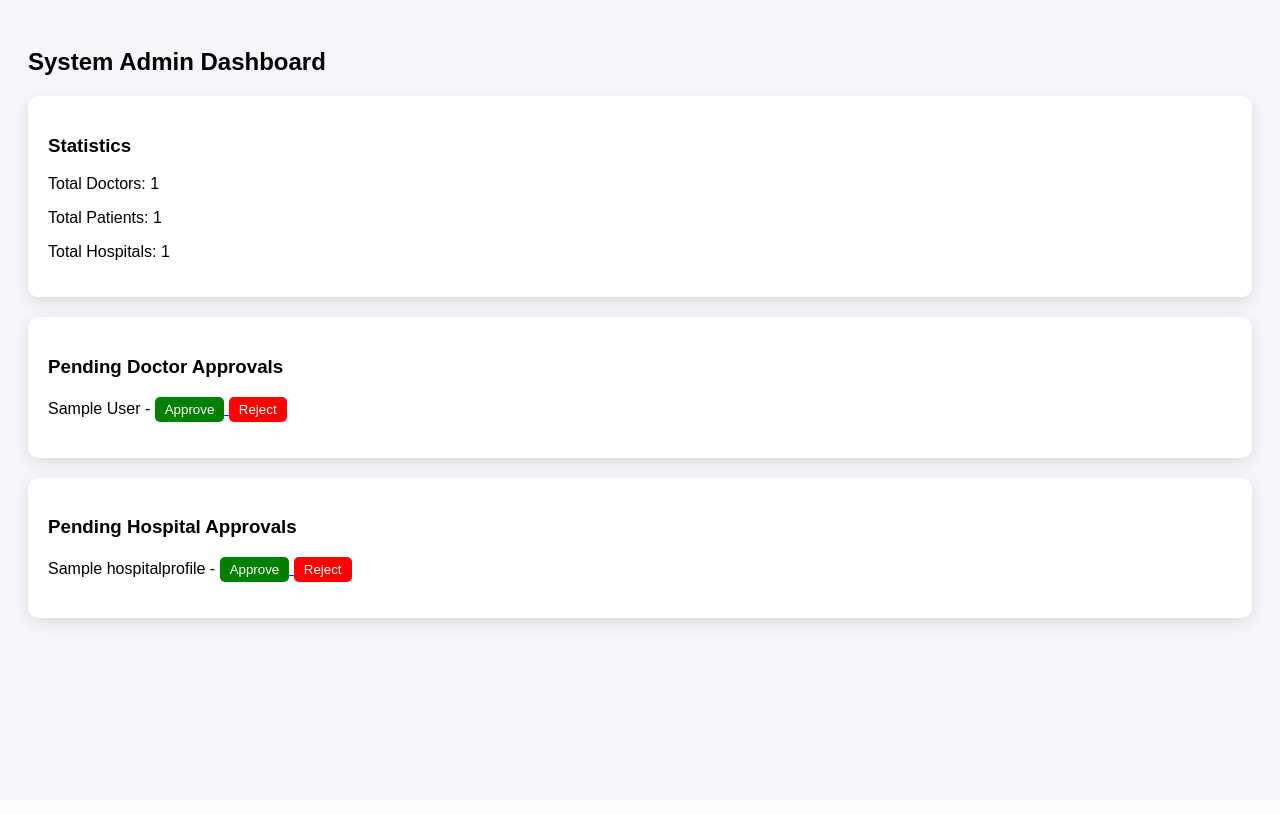
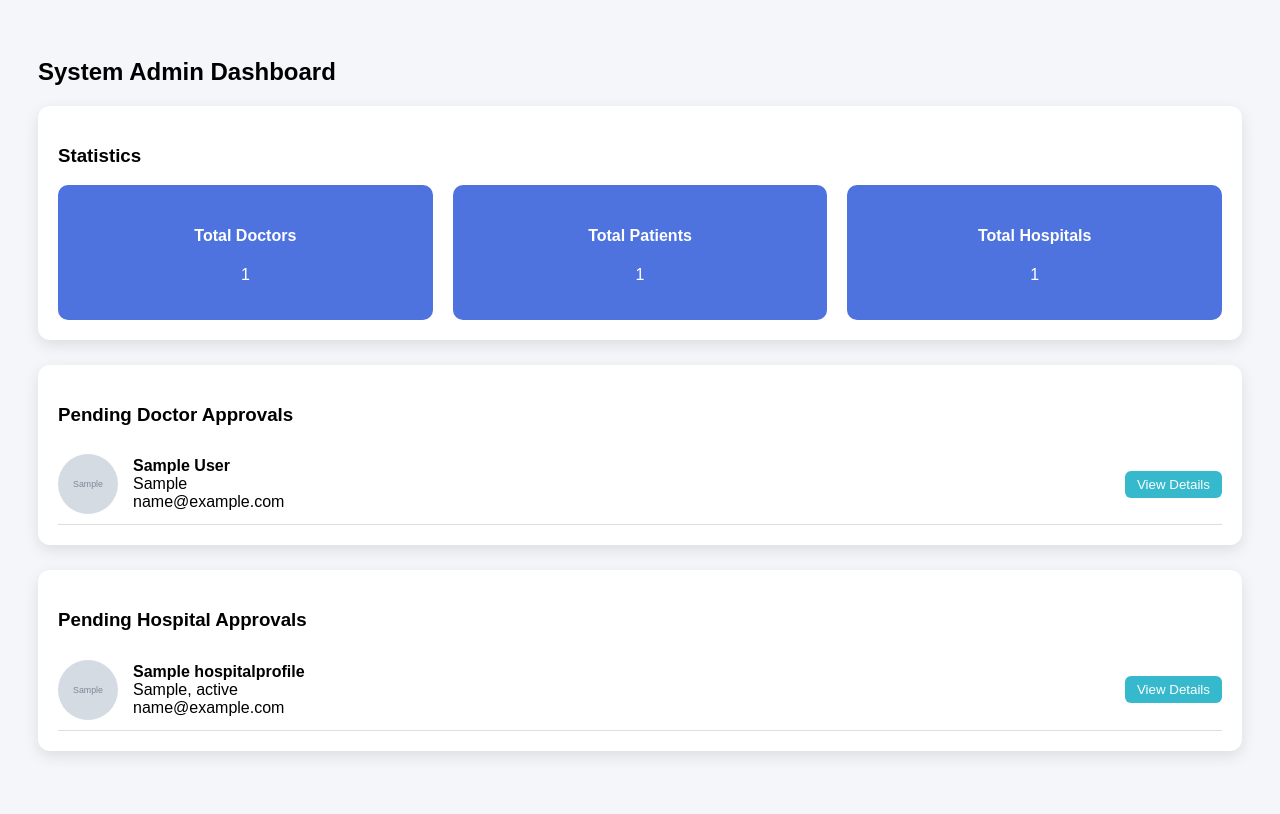
Before and after one commit to milankothiya008/healthcare, a Django app: template healthcare_system/accounts/templates/admin_dashboard.html in a window 1280 px wide. Before the commit the page ends 628 px from the top, so only its background shows below. Run offline with Django 5.2, Linux system fonts and the light colour scheme; tables that the repository leaves empty hold one stand-in row (values such as "Sample post"); the template is opened without the code that fills it: values that come from a table or form of the project are taken from there, most other values are stand-ins (such as "Sample title", 1, 10 or a date in 2020); grey boxes marked "Sample" are stand-in pictures.

Commit message:
[IMP] admin functinality and update UI

```diff
--- a/healthcare_system/accounts/models.py
+++ b/healthcare_system/accounts/models.py
@@ -34,6 +34,7 @@ class User(AbstractBaseUser, PermissionsMixin):
     role = models.CharField(max_length=20, choices=ROLE_CHOICES)
     is_active = models.BooleanField(default=True)
     is_staff = models.BooleanField(default=False)
+    is_blocked = models.BooleanField(default=False)
 
     USERNAME_FIELD = 'email'
     REQUIRED_FIELDS = []
--- a/healthcare_system/accounts/templates/admin_dashboard.html
+++ b/healthcare_system/accounts/templates/admin_dashboard.html
@@ -2,65 +2,168 @@
 <html>
 <head>
     <title>System Admin Dashboard</title>
+
     <style>
-        body { font-family: Arial; background: #f4f6f9; padding: 20px; }
+        body {
+            font-family: Arial, sans-serif;
+            background: #f4f6f9;
+            padding: 30px;
+        }
+
+        h2 {
+            margin-bottom: 20px;
+        }
+
         .card {
             background: white;
             padding: 20px;
-            margin-bottom: 20px;
+            border-radius: 12px;
+            box-shadow: 0 5px 15px rgba(0,0,0,0.1);
+            margin-bottom: 25px;
+        }
+
+        .stats {
+            display: flex;
+            gap: 20px;
+        }
+
+        .stat-box {
+            flex: 1;
+            background: #4e73df;
+            color: white;
+            padding: 20px;
             border-radius: 10px;
-            box-shadow: 0 5px 15px rgba(0,0,0,0.1);
+            text-align: center;
         }
+
+        .profile-card {
+            display: flex;
+            align-items: center;
+            justify-content: space-between;
+            padding: 10px 0;
+            border-bottom: 1px solid #ddd;
+        }
+
+        .profile-info {
+            display: flex;
+            align-items: center;
+            gap: 15px;
+        }
+
+        img {
+            width: 60px;
+            height: 60px;
+            border-radius: 50%;
+            object-fit: cover;
+        }
+
         button {
-            padding: 5px 10px;
+            padding: 6px 12px;
             border: none;
-            border-radius: 5px;
+            border-radius: 6px;
             cursor: pointer;
         }
-        .approve { background: green; color: white; }
-        .reject { background: red; color: white; }
+
+        .view-btn {
+            background: #36b9cc;
+            color: white;
+        }
+
+        .approve {
+            background: green;
+            color: white;
+        }
+
+        .reject {
+            background: red;
+            color: white;
+        }
     </style>
 </head>
 <body>
 
 <h2>System Admin Dashboard</h2>
 
+<!-- STATISTICS -->
 <div class="card">
     <h3>Statistics</h3>
-    <p>Total Doctors: {{ total_doctors }}</p>
-    <p>Total Patients: {{ total_patients }}</p>
-    <p>Total Hospitals: {{ total_hospitals }}</p>
+    <div class="stats">
+        <div class="stat-box">
+            <h4>Total Doctors</h4>
+            <p>{{ total_doctors }}</p>
+        </div>
+        <div class="stat-box">
+            <h4>Total Patients</h4>
+            <p>{{ total_patients }}</p>
+        </div>
+        <div class="stat-box">
+            <h4>Total Hospitals</h4>
+            <p>{{ total_hospitals }}</p>
+        </div>
+    </div>
 </div>
 
+<!-- PENDING DOCTORS -->
 <div class="card">
     <h3>Pending Doctor Approvals</h3>
+
     {% for doctor in pending_doctors %}
-        <p>
-            {{ doctor.first_name }} {{ doctor.last_name }} -
-            <a href="{% url 'approve_doctor' doctor.id %}">
-                <button class="approve">Approve</button>
-            </a>
-            <a href="{% url 'reject_doctor' doctor.id %}">
-                <button class="reject">Reject</button>
-            </a>
-        </p>
+        <div class="profile-card">
+
+            <div class="profile-info">
+                {% if doctor.profile_photo %}
+                    <img src="{{ doctor.profile_photo.url }}">
+                {% else %}
+                    <img src="https://via.placeholder.com/60">
+                {% endif %}
+
+                <div>
+                    <strong>{{ doctor.first_name }} {{ doctor.last_name }}</strong><br>
+                    {{ doctor.specialization }}<br>
+                    {{ doctor.user.email }}
+                </div>
+            </div>
+
+            <div>
+                <a href="{% url 'doctor_detail' doctor.id %}">
+                    <button class="view-btn">View Details</button>
+                </a>
+            </div>
+
+        </div>
     {% empty %}
         <p>No pending doctors.</p>
     {% endfor %}
 </div>
 
+<!-- PENDING HOSPITALS -->
 <div class="card">
     <h3>Pending Hospital Approvals</h3>
+
     {% for hospital in pending_hospitals %}
-        <p>
-            {{ hospital.hospital_name }} -
-            <a href="{% url 'approve_hospital' hospital.id %}">
-                <button class="approve">Approve</button>
-            </a>
-            <a href="{% url 'reject_hospital' hospital.id %}">
-                <button class="reject">Reject</button>
-            </a>
-        </p>
+        <div class="profile-card">
+
+            <div class="profile-info">
+                {% if hospital.profile_photo %}
+                    <img src="{{ hospital.profile_photo.url }}">
+                {% else %}
+                    <img src="https://via.placeholder.com/60">
+                {% endif %}
+
+                <div>
+                    <strong>{{ hospital.hospital_name }}</strong><br>
+                    {{ hospital.city }}, {{ hospital.state }}<br>
+                    {{ hospital.user.email }}
+                </div>
+            </div>
+
+            <div>
+                <a href="{% url 'hospital_detail' hospital.id %}">
+                    <button class="view-btn">View Details</button>
+                </a>
+            </div>
+
+        </div>
     {% empty %}
         <p>No pending hospitals.</p>
     {% endfor %}
--- a/healthcare_system/accounts/templates/register.html
+++ b/healthcare_system/accounts/templates/register.html
@@ -103,6 +103,7 @@
 
         <!-- Doctor Fields -->
         <div id="doctorFields" class="hidden">
+            <input type="file" name="profile_photo">
             <input type="text" name="d_first_name" placeholder="First Name">
             <input type="text" name="d_last_name" placeholder="Last Name">
             <input type="text" name="specialization" placeholder="Specialization">
@@ -114,6 +115,7 @@
 
         <!-- Hospital Fields -->
         <div id="hospitalFields" class="hidden">
+            <input type="file" name="profile_photo">
             <input type="text" name="hospital_name" placeholder="Hospital Name">
             <input type="text" name="h_phone" placeholder="Phone">
             <input type="text" name="h_address" placeholder="Address">
--- a/healthcare_system/accounts/urls.py
+++ b/healthcare_system/accounts/urls.py
@@ -17,5 +17,7 @@ urlpatterns = [
 
     path("approve-hospital/<int:hospital_id>/", approve_hospital, name="approve_hospital"),
     path("reject-hospital/<int:hospital_id>/", reject_hospital, name="reject_hospital"),
+    path("doctor-detail/<int:doctor_id>/", doctor_detail, name="doctor_detail"),
+    path("hospital-detail/<int:hospital_id>/", hospital_detail, name="hospital_detail"),
 
 ]
--- a/healthcare_system/doctors/models.py
+++ b/healthcare_system/doctors/models.py
@@ -17,6 +17,6 @@ class DoctorProfile(models.Model):
     phone = models.CharField(max_length=15)
     hospital_name = models.CharField(max_length=200)
     status = models.CharField(max_length=20, choices=STATUS_CHOICES, default='pending')
-
+    profile_photo = models.ImageField(upload_to='doctor_photos/', null=True, blank=True)
     def __str__(self):
         return self.user.email
--- a/healthcare_system/documents/models.py
+++ b/healthcare_system/documents/models.py
@@ -15,5 +15,6 @@ class Document(models.Model):
     status = models.CharField(max_length=20, choices=STATUS_CHOICES, default='pending')
     rejection_reason = models.TextField(blank=True, null=True)
 
+
     def __str__(self):
         return f"{self.user.email} - {self.document_type}"
--- a/healthcare_system/hospitals/models.py
+++ b/healthcare_system/hospitals/models.py
@@ -16,6 +16,6 @@ class HospitalProfile(models.Model):
     city = models.CharField(max_length=100)
     state = models.CharField(max_length=100)
     status = models.CharField(max_length=20, choices=STATUS_CHOICES, default='pending')
-
+    profile_photo = models.ImageField(upload_to='doctor_photos/', null=True, blank=True)
     def __str__(self):
         return self.hospital_name
```
Also changed, not shown: healthcare_system/accounts/templates/doctor_detail.html (added, +33 -0 lines), healthcare_system/accounts/views.py (+104 -65 lines), healthcare_system/accounts/migrations/0002_user_is_blocked.py (added), healthcare_system/doctors/migrations/0002_doctorprofile_profile_photo.py (added), healthcare_system/hospitals/migrations/0002_hospitalprofile_profile_photo.py (added), healthcare_system/media/documents/3rd.jpg (added).
